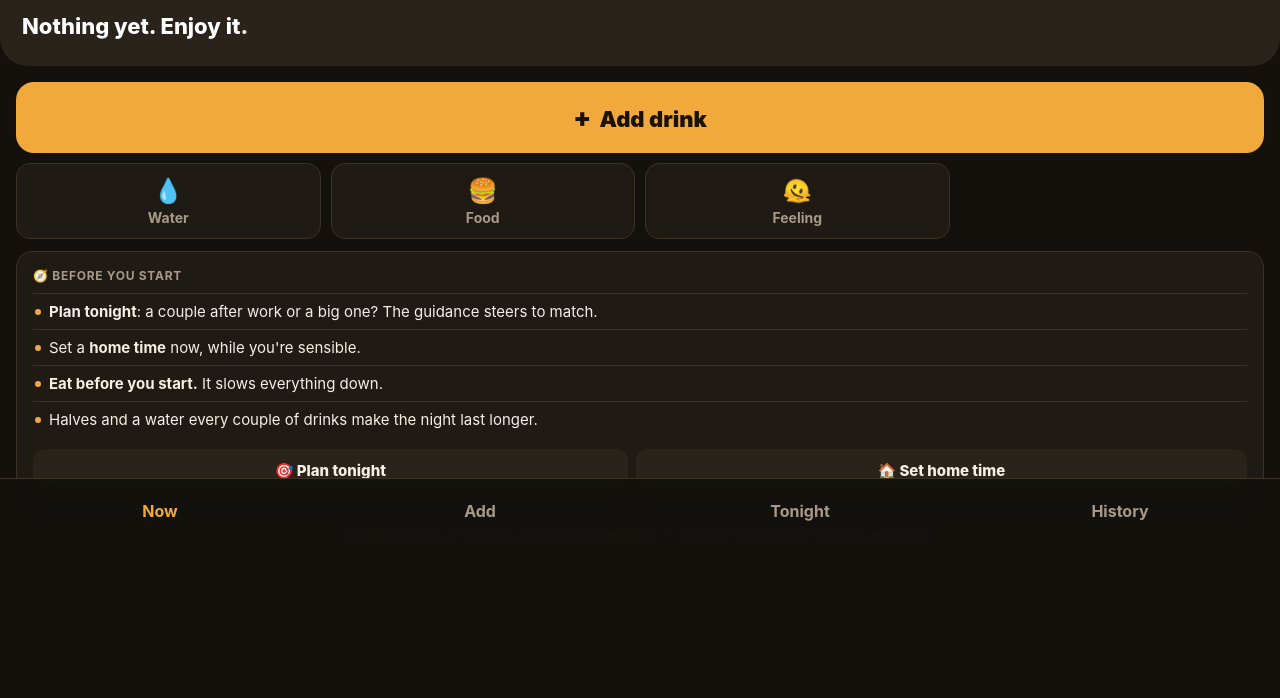
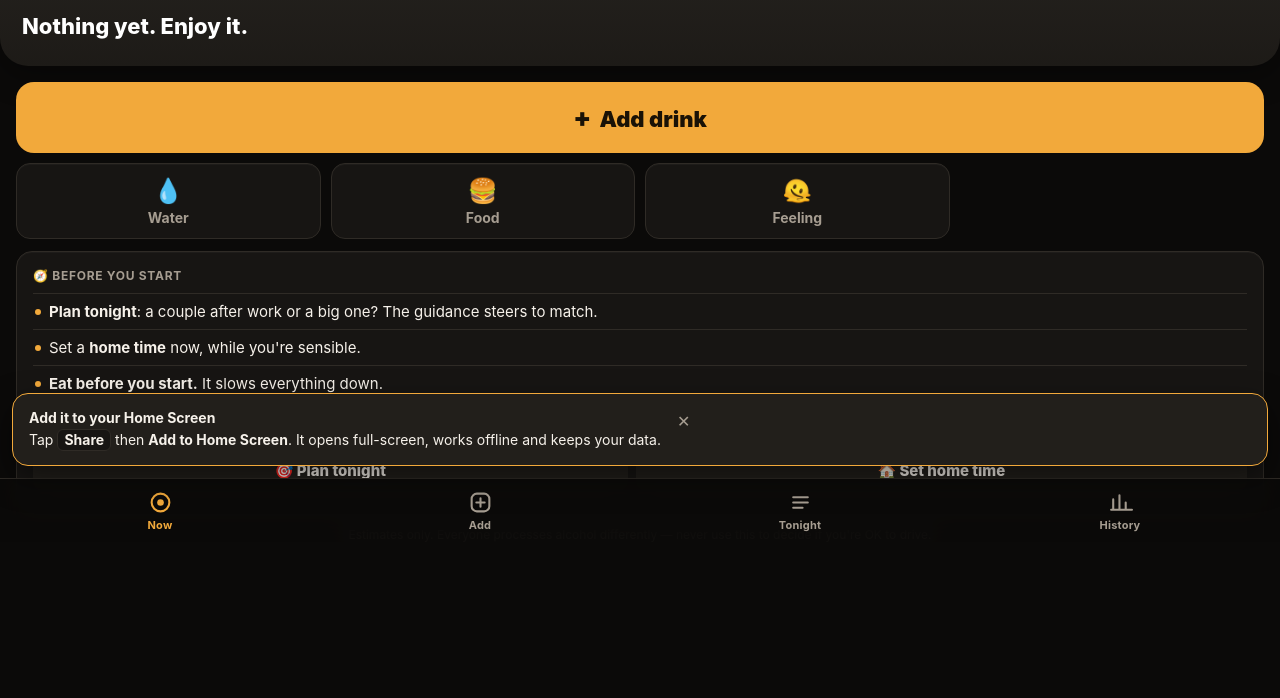
Before and after one commit to rooneygiggs88/Drink-tracker, a plain HTML site: page index.html in a window 1280 px wide. Shown: the part 258-956 px from the top of the page. Drawn offline with Linux system fonts and the light colour scheme.

Commit message:
Make it behave like an app; refine the theme
- No pinch/double-tap zoom (touch-action + gesture blocking that never eats fast taps),
  no long-press callouts, no bounce, no text-size adjust
- Updates apply themselves: reload once when a new version takes over; check on resume
- One-time 'Add to Home Screen' tip when opened in Safari
- Near-black OLED-friendly palette, richer traffic-light colours, panel sheen
- Tab bar icons; regenerated icons on the new background + padded maskable icon
- Manifest id/display_override; pace shows 'back to back' instead of '1 min a pint'

Co-Authored-By: Claude Opus 5.5 <noreply@anthropic.com>
Claude-Session: https://claude.ai/code/session_01VPDdAECdu8Rn1DZJVQjs3v

```diff
--- a/app.js
+++ b/app.js
@@ -1517,7 +1517,7 @@ function renderNow(a) {
   const light = l => (l <= 0 ? 'g' : l);   // 0 → green
   if (n) {
     if (!a.ended) tiles.push(tile('🍺', 'Pace', n < 2 ? 'Fresh' : PACE_NAME[a.paceLevel],
-      n < 2 ? "first one's free" : `${Math.max(1, Math.round(a.pacePerPint / MIN))} min a pint`, light(a.paceLevel)));
+      n < 2 ? "first one's free" : a.pacePerPint < 5 * MIN ? 'back to back' : `${Math.round(a.pacePerPint / MIN)} min a pint`, light(a.paceLevel)));
     const tt = tomorrowTier(a, s.units);
     tiles.push(tile('🌅', 'Tomorrow', ['Fine', 'Groggy', 'Rough', 'Lost day', '2 days'][tt.tier],
       a.soberAt ? `clear ${fmtShortWhen(a.soberAt)}` : 'all clear', [ 'g', 'g', 1, 2, 2 ][tt.tier]));
@@ -2503,6 +2503,39 @@ render();
 // Only animate colour changes after the first paint, so it opens on the right colour.
 requestAnimationFrame(() => requestAnimationFrame(() => document.body.classList.add('ready')));
 
+/* ---------------- Behave like an app ---------------- */
+
+// iOS ignores user-scalable=no, so block pinch zoom here. Double-tap zoom is handled by
+// touch-action: manipulation in the CSS, which (unlike a touchend hack) never eats fast taps.
+['gesturestart', 'gesturechange', 'gestureend'].forEach(t => document.addEventListener(t, e => e.preventDefault(), { passive: false }));
+document.addEventListener('dblclick', e => e.preventDefault(), { passive: false });
+document.addEventListener('contextmenu', e => { if (!e.target.closest('input, textarea')) e.preventDefault(); });
+
+// "Add to Home Screen" tip: only in a browser tab, only once.
+(() => {
+  const standalone = window.navigator.standalone || window.matchMedia('(display-mode: standalone)').matches;
+  let seen = false;
+  try { seen = localStorage.getItem('dt.installTip') === '1'; } catch {}
+  if (!standalone && !seen) $('installTip').hidden = false;
+  $('installClose').addEventListener('click', () => {
+    $('installTip').hidden = true;
+    try { localStorage.setItem('dt.installTip', '1'); } catch {}
+  });
+})();
+
+// Updates: install quietly, reload once when the new version takes over,
+// and check again whenever the app comes back to the foreground.
 if ('serviceWorker' in navigator) {
-  window.addEventListener('load', () => navigator.serviceWorker.register('sw.js').catch(() => {}));
-}
+  const hadController = !!navigator.serviceWorker.controller;
+  let reloading = false;
+  navigator.serviceWorker.addEventListener('controllerchange', () => {
+    if (!hadController || reloading) return;
+    reloading = true;
+    window.location.reload();
+  });
+  window.addEventListener('load', () => {
+    navigator.serviceWorker.register('sw.js').then(reg => {
+      document.addEventListener('visibilitychange', () => { if (!document.hidden) reg.update().catch(() => {}); });
+    }).catch(() => {});
+  });
+}
--- a/index.html
+++ b/index.html
@@ -2,8 +2,9 @@
 <html lang="en">
 <head>
   <meta charset="utf-8">
-  <meta name="viewport" content="width=device-width, initial-scale=1, viewport-fit=cover, user-scalable=no">
-  <meta name="theme-color" content="#14110d">
+  <meta name="viewport" content="width=device-width, initial-scale=1, maximum-scale=1, viewport-fit=cover, user-scalable=no">
+  <meta name="theme-color" content="#0b0a09">
+  <meta name="format-detection" content="telephone=no">
   <meta name="apple-mobile-web-app-capable" content="yes">
   <meta name="mobile-web-app-capable" content="yes">
   <meta name="apple-mobile-web-app-status-bar-style" content="black-translucent">
@@ -113,16 +114,21 @@
     </section>
   </main>
 
+  <div class="install-tip" id="installTip" hidden>
+    <div><b>Add it to your Home Screen</b><br>Tap <span class="share-glyph">Share</span> then <b>Add to Home Screen</b>. It opens full-screen, works offline and keeps your data.</div>
+    <button id="installClose" aria-label="Dismiss">✕</button>
+  </div>
+
   <div class="toast" id="toast" hidden>
     <span id="toastText"></span>
     <button id="toastUndo">Undo</button>
   </div>
 
   <nav class="tabs">
-    <button class="tab active" data-view="now">Now</button>
-    <button class="tab" data-view="add">Add</button>
-    <button class="tab" data-view="tonight">Tonight</button>
-    <button class="tab" data-view="history">History</button>
+    <button class="tab active" data-view="now"><svg viewBox="0 0 24 24"><circle cx="12" cy="12" r="8.5"/><circle cx="12" cy="12" r="3.2" class="fill"/></svg><span>Now</span></button>
+    <button class="tab" data-view="add"><svg viewBox="0 0 24 24"><rect x="3.5" y="3.5" width="17" height="17" rx="5"/><path d="M12 8v8M8 12h8"/></svg><span>Add</span></button>
+    <button class="tab" data-view="tonight"><svg viewBox="0 0 24 24"><path d="M5 7h14M5 12h14M5 17h9"/></svg><span>Tonight</span></button>
+    <button class="tab" data-view="history"><svg viewBox="0 0 24 24"><path d="M4 19V9M10 19V5M16 19v-7M22 19H2" transform="translate(1 0)"/></svg><span>History</span></button>
   </nav>
 
   <!-- Drink editor sheet -->
--- a/styles.css
+++ b/styles.css
@@ -1,18 +1,18 @@
 :root {
-  --bg: #14110d;
-  --surface: #1f1a14;
-  --surface-2: #2a231b;
-  --line: #3a3127;
-  --text: #f5efe6;
-  --muted: #a89a88;
+  --bg: #0b0a09;
+  --surface: #171513;
+  --surface-2: #221f1b;
+  --line: #2f2b26;
+  --text: #f6f1ea;
+  --muted: #a69d91;
   --accent: #f2a93b;
   --accent-ink: #1a1206;
   --danger: #e5604f;
 
-  --lvl-none: #2a231b;
-  --lvl-0: #1d6b42;
-  --lvl-1: #c47a0c;
-  --lvl-2: #b3261e;
+  --lvl-none: #221f1b;
+  --lvl-0: #1c7a4a;
+  --lvl-1: #c8800d;
+  --lvl-2: #be2b22;
 
   --radius: 16px;
   --safe-top: env(safe-area-inset-top, 0px);
@@ -25,8 +25,17 @@
 
 * { box-sizing: border-box; -webkit-tap-highlight-color: transparent; }
 
+html {
+  -webkit-text-size-adjust: 100%;
+  text-size-adjust: 100%;
+  overscroll-behavior: none;
+  touch-action: manipulation;        /* no double-tap zoom */
+}
+
 html, body {
   margin: 0;
+  -webkit-touch-callout: none;       /* no long-press callouts */
+  touch-action: manipulation;
   background: var(--bg);
   color: var(--text);
   font-family: -apple-system, BlinkMacSystemFont, "SF Pro Text", "Segoe UI", Roboto, sans-serif;
@@ -36,7 +45,9 @@ html, body {
   overscroll-behavior-y: none;
 }
 
-button { font: inherit; color: inherit; border: 0; background: none; cursor: pointer; }
+button { font: inherit; color: inherit; border: 0; background: none; cursor: pointer; touch-action: manipulation; -webkit-user-select: none; user-select: none; }
+img, svg { -webkit-user-drag: none; user-select: none; }
+body { min-height: 100dvh; }
 input { font: inherit; -webkit-user-select: text; user-select: text; }
 
 .lvl-none { background-color: var(--lvl-none); }
@@ -371,8 +382,22 @@ main { padding-bottom: calc(var(--tabs-h) + var(--safe-bottom) + 90px); }
   backdrop-filter: blur(12px);
   border-top: 1px solid var(--line);
 }
-.tab { flex: 1; font-size: 16px; font-weight: 700; color: var(--muted); }
+.tab {
+  flex: 1;
+  display: flex;
+  flex-direction: column;
+  align-items: center;
+  justify-content: center;
+  gap: 3px;
+  font-size: 11px;
+  font-weight: 700;
+  letter-spacing: .02em;
+  color: var(--muted);
+}
+.tab svg { width: 25px; height: 25px; fill: none; stroke: currentColor; stroke-width: 2; stroke-linecap: round; stroke-linejoin: round; }
+.tab svg .fill { fill: currentColor; stroke: none; }
 .tab.active { color: var(--accent); }
+.tab:active svg { transform: scale(.9); }
 
 /* ---------- Sheets ---------- */
 .sheet-backdrop {
@@ -746,3 +771,29 @@ button.tile:active { transform: scale(.97); }
 
 .aim-note { text-align: center; font-size: 14px; color: var(--muted); margin: 8px 0 0; min-height: 18px; }
 .aim-note.over { color: #f5b74a; }
+
+/* ---------- Finish ---------- */
+.panel, .bar { background-image: linear-gradient(180deg, rgba(255,255,255,.07), rgba(0,0,0,.14)); }
+.panel { box-shadow: 0 10px 30px rgba(0,0,0,.35); }
+.card, .tile, .drink, .quick-btn { box-shadow: 0 1px 0 rgba(255,255,255,.03) inset; }
+.tabs { background: rgba(11,10,9,.92); }
+
+/* Add-to-Home-Screen tip (Safari only, once) */
+.install-tip {
+  position: fixed;
+  left: 12px; right: 12px;
+  bottom: calc(var(--tabs-h) + var(--safe-bottom) + 12px);
+  z-index: 25;
+  display: flex;
+  gap: 12px;
+  align-items: flex-start;
+  padding: 14px 14px 14px 16px;
+  border-radius: 16px;
+  background: var(--surface-2);
+  border: 1px solid var(--accent);
+  font-size: 14px;
+  line-height: 1.45;
+  box-shadow: 0 12px 30px rgba(0,0,0,.5);
+}
+.install-tip button { color: var(--muted); font-size: 16px; padding: 2px 4px; }
+.share-glyph { display: inline-block; padding: 0 6px; border-radius: 6px; background: var(--surface); border: 1px solid var(--line); font-weight: 700; }
--- a/sw.js
+++ b/sw.js
@@ -1,5 +1,5 @@
 // Bump CACHE when you change any app file so phones pick up the update.
-const CACHE = 'drink-tracker-v27';
+const CACHE = 'drink-tracker-v29';
 const ASSETS = [
   './',
   './index.html',
@@ -9,6 +9,7 @@ const ASSETS = [
   './icons/icon-180.png',
   './icons/icon-192.png',
   './icons/icon-512.png',
+  './icons/icon-maskable-512.png',
 ];
 
 self.addEventListener('install', e => {
```
Also changed, not shown: icons/icon-180.png, icons/icon-192.png, icons/icon-512.png, icons/icon-maskable-512.png (added), manifest.webmanifest.
